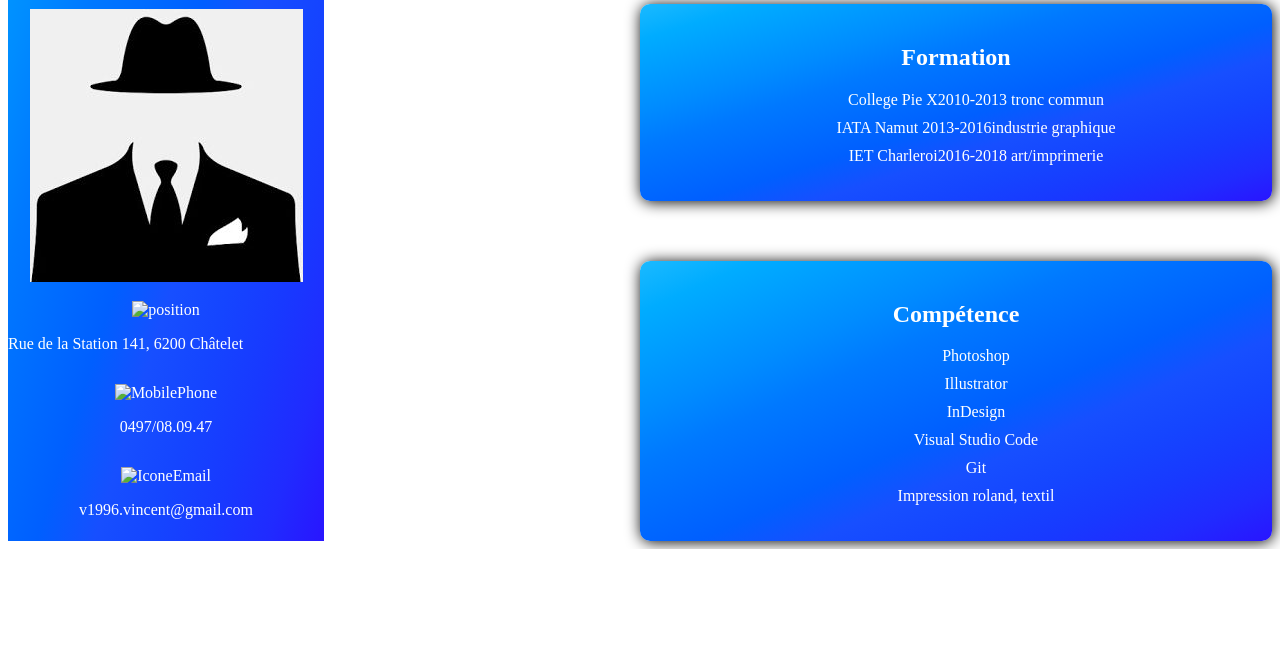
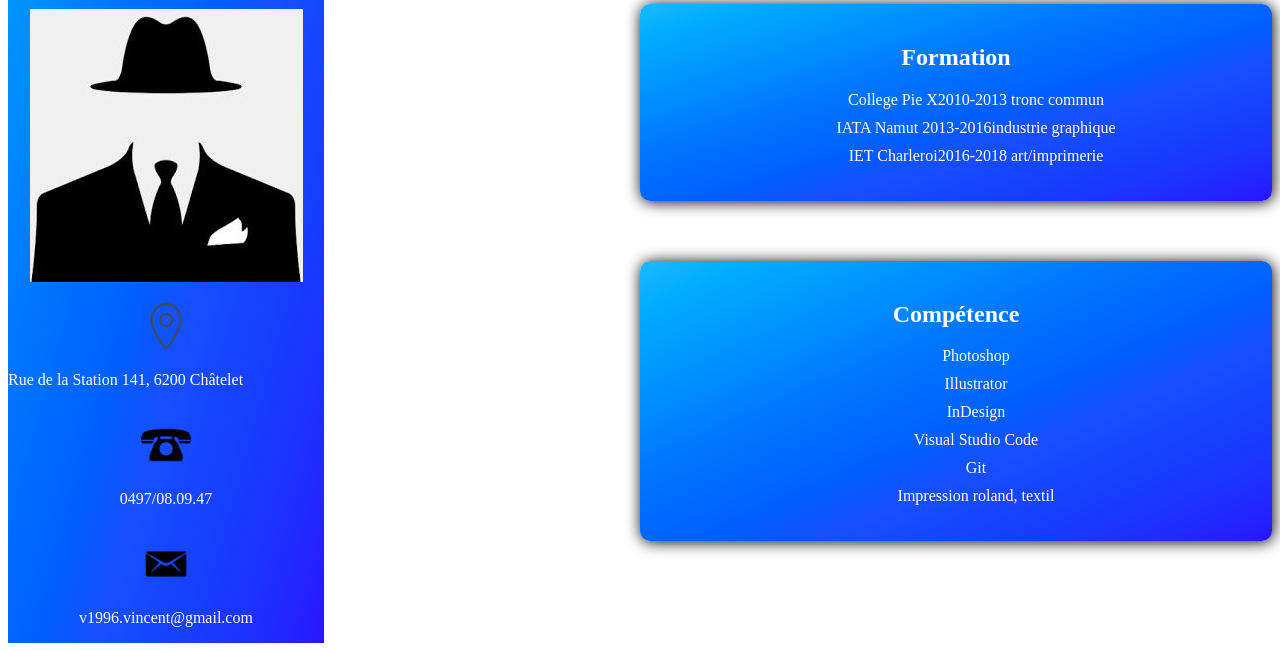
Before and after one commit to Vincent-120/CV, a plain HTML site: page index.html in a window 1280 px wide. Shown: the part 493-1144 px from the top of the page. Before the commit the page ends 1042 px from the top, so only its background shows below. Drawn offline with Linux system fonts and the light colour scheme; files whose address does not match are found by name.

Commit message:
Update index.html

```diff
--- a/index.html
+++ b/index.html
@@ -17,19 +17,19 @@
                 <img src="vins.jpg" alt="profile">
             </div>
             <div class="icone">
-                <img class="position" src="icone.png" alt="position">
+                <img class="position" src="img/icone.png" alt="position">
             </div>
             <div>
                 <p>Rue de la Station 141, 6200 Châtelet</p>
             </div>
             <div class="phone">
-                <img class="PhoneIcone"  src="tel.png" alt="MobilePhone">
+                <img class="PhoneIcone"  src="img/tel.png" alt="MobilePhone">
             </div>
             <div>
                 <p class="number">0497/08.09.47</p>
             </div>
             <div class="email">
-                <img class="mail" src="email.png" alt="IconeEmail">
+                <img class="mail" src="img/email.png" alt="IconeEmail">
             </div>
             <div>
                 <p class="number">v1996.vincent@gmail.com</p>
```
